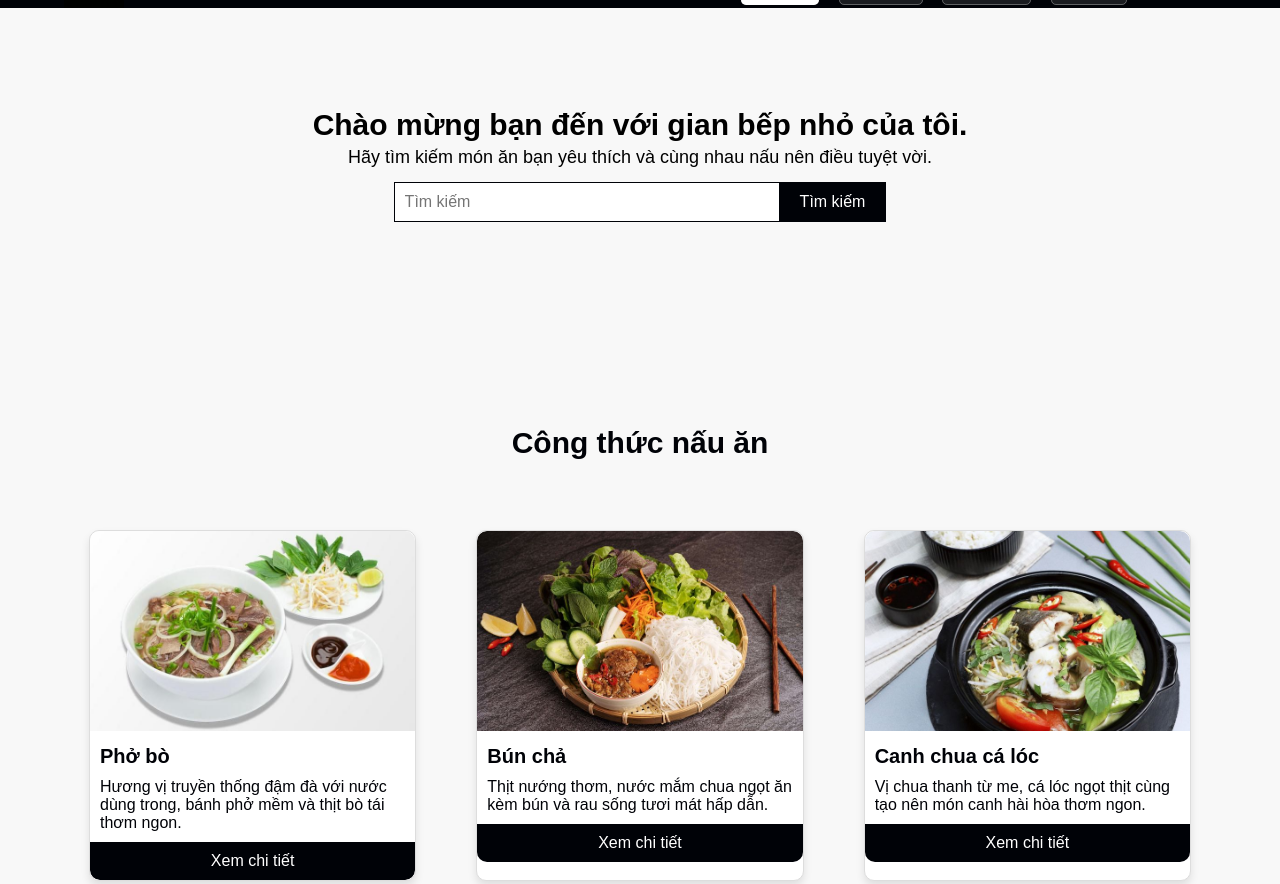
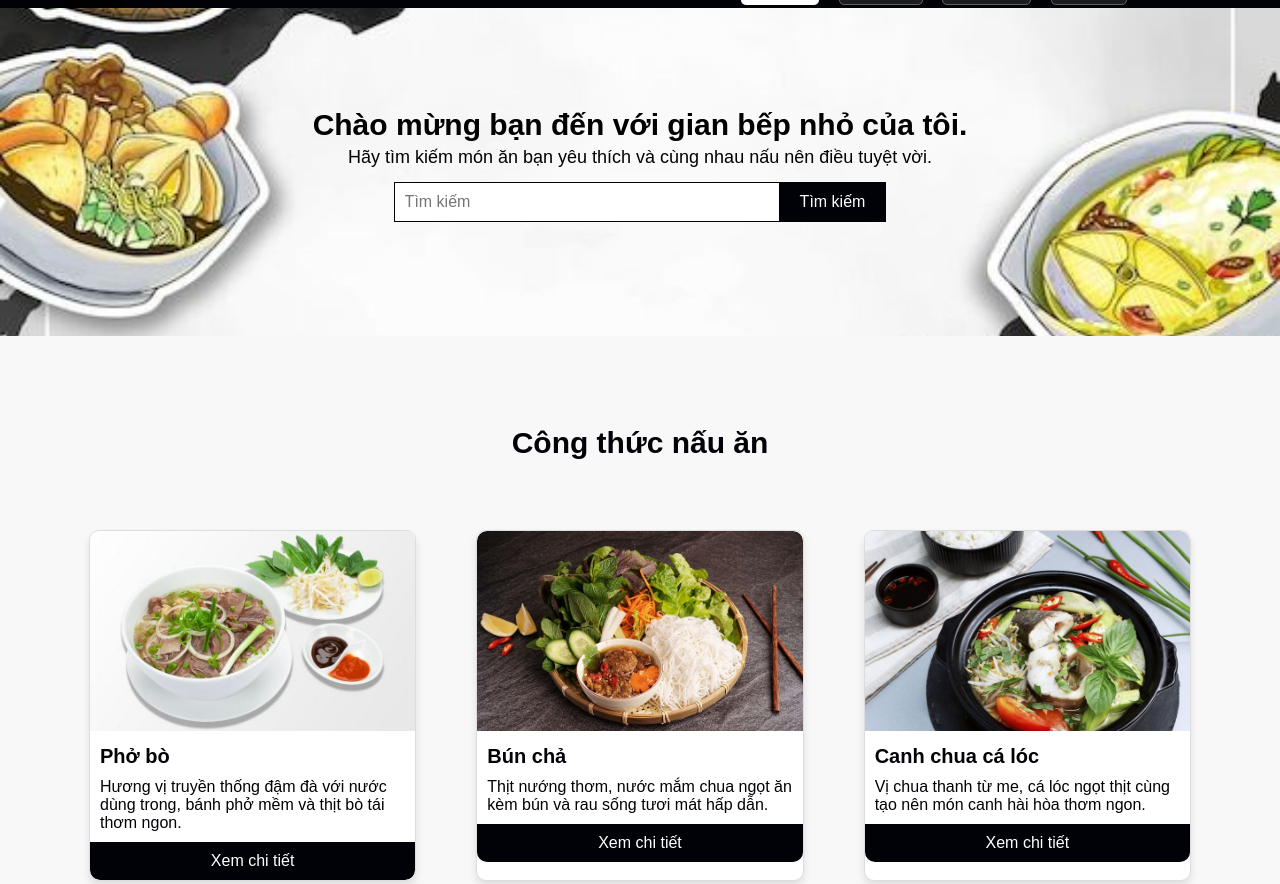
Before and after one commit to namdwng/overcook, a plain HTML site: page index.html in a window 1280 px wide. Shown: the part 52-936 px from the top of the page. Drawn offline with Linux system fonts and the light colour scheme.

Commit message:
Update style.css

```diff
--- a/style.css
+++ b/style.css
@@ -124,7 +124,7 @@
     .hero {
         width: 100%;
         height: auto;
-        background: url('../IMG/hero.jpg');
+        background: url('hero.jpg');
         background-repeat: no-repeat;
         background-size: cover;
         background-position: center;
```
